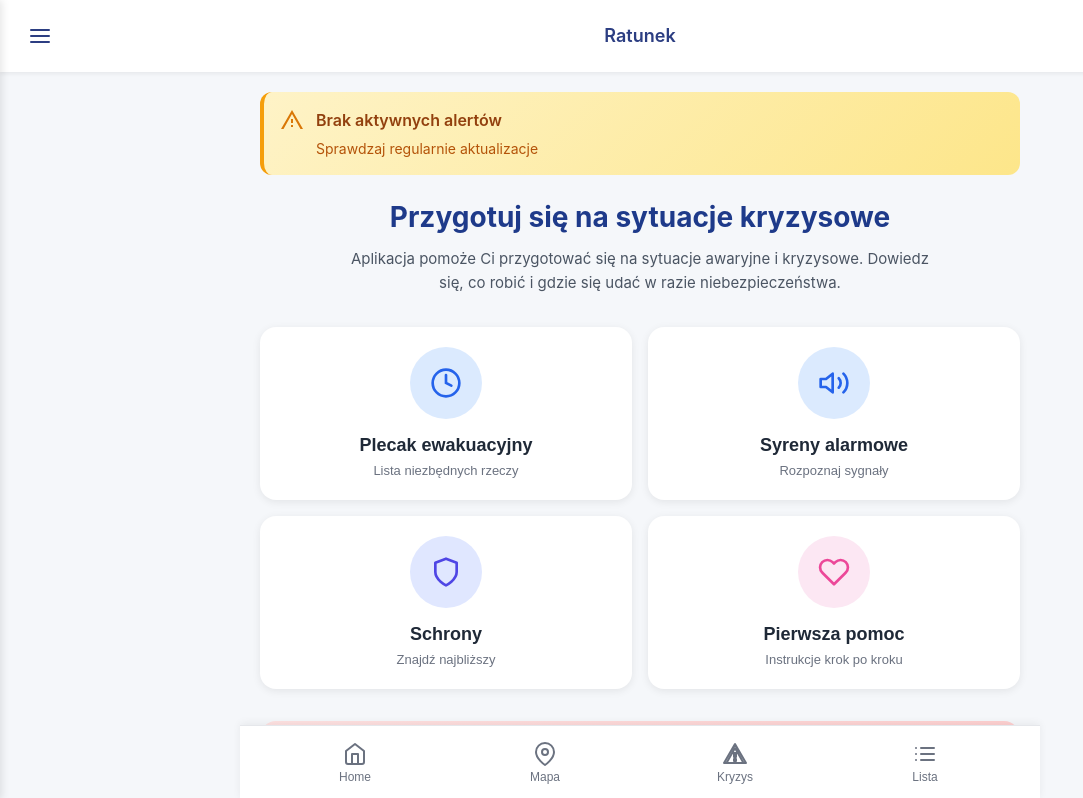
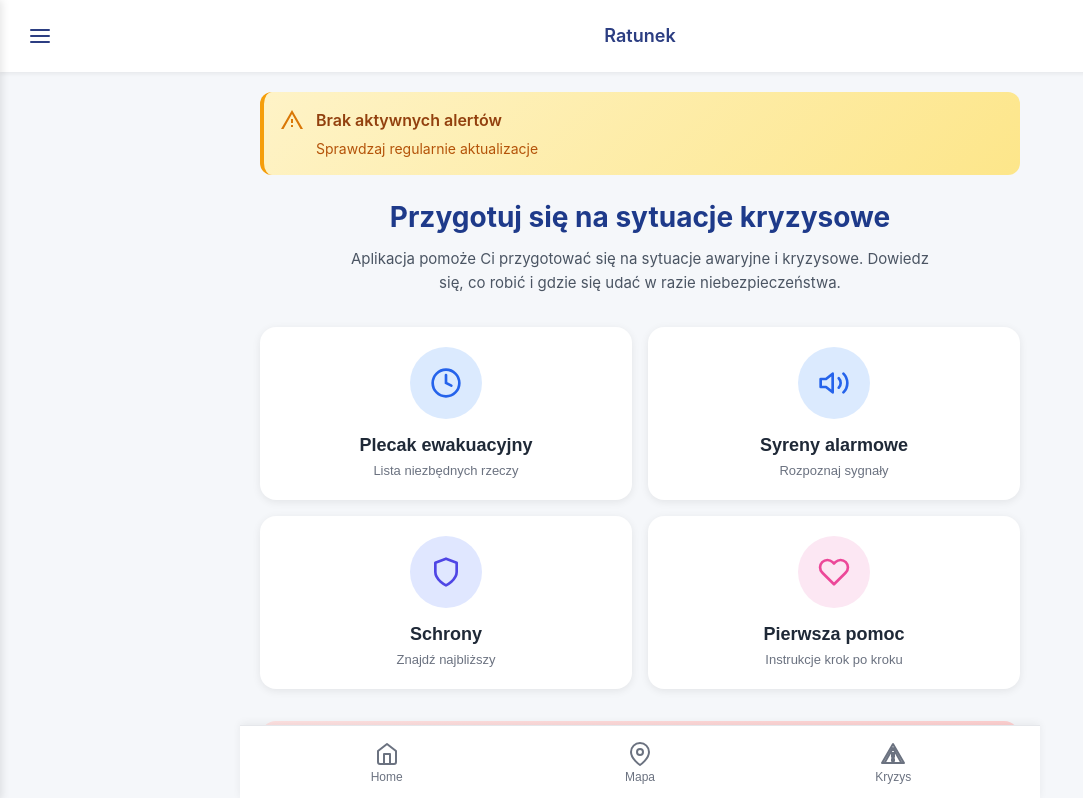
Before and after one commit to Katarzyna-Kadziolka/Ratunek, a Vue app in the folder Ratunek/: page / in a window 1280 px wide. Shown: the top 798 px of the page, without its empty margins (0-1083 px from the left). Built offline with nearby package versions, Linux system fonts and the light colour scheme; the HTML template or start-up script is replaced by a standard one.

Commit message:
Remove button

```diff
--- a/Ratunek/src/components/BottomNav.vue
+++ b/Ratunek/src/components/BottomNav.vue
@@ -29,12 +29,6 @@ const router = useRouter()
       <span>Kryzys</span>
     </button>
 
-    <button class="nav-item">
-      <svg width="24" height="24" viewBox="0 0 24 24" fill="none">
-        <path d="M8 6h13M8 12h13M8 18h13M3 6h.01M3 12h.01M3 18h.01" stroke="currentColor" stroke-width="2" stroke-linecap="round" stroke-linejoin="round"/>
-      </svg>
-      <span>Lista</span>
-    </button>
   </nav>
 </template>
 
```
